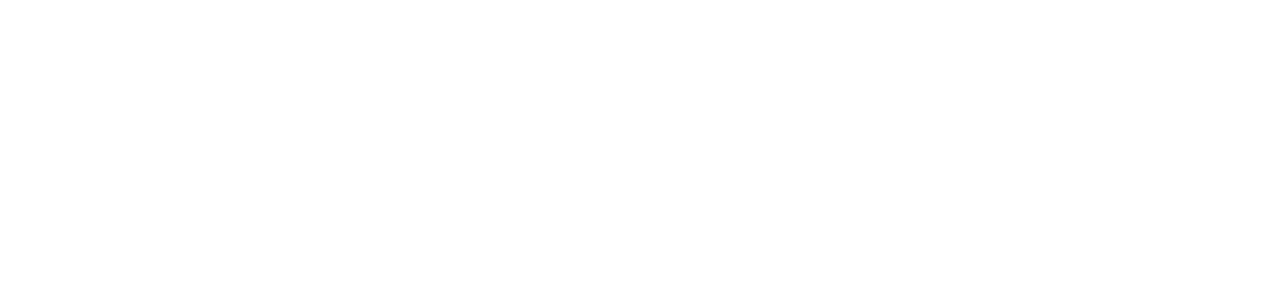
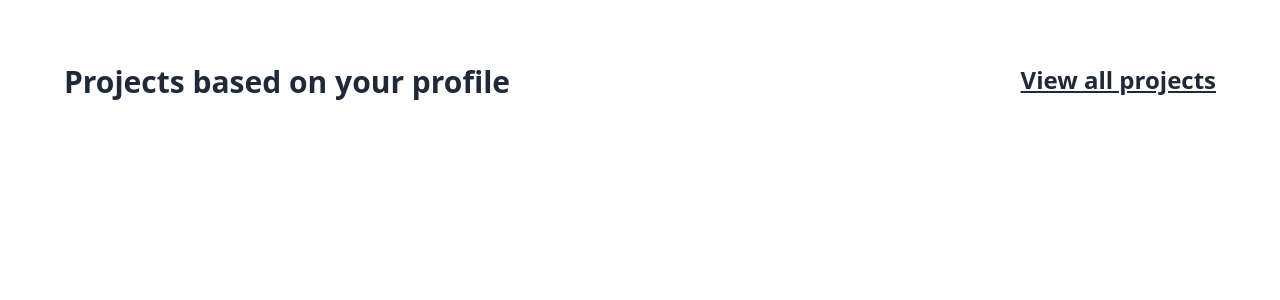
Before and after one commit to AbdumurodovaZulfizar/svelte_cards, a Svelte app: page / in a window 1280 px wide. Shown: the top 300 px of the page. Built offline with nearby package versions, Linux system fonts and the light colour scheme.

Commit message:
Create Card component

```diff
--- a/public/index.html
+++ b/public/index.html
@@ -7,7 +7,7 @@
 	<title>Svelte app</title>
 
 	<link rel='icon' type='image/png' href='/favicon.png'>
-	<link rel='stylesheet' href='/global.css'>
+	<link rel='stylesheet' href='./global.css'>
 	<link rel='stylesheet' href='/build/bundle.css'>
 
 	<script defer src='/build/bundle.js'></script>
--- a/src/App.svelte
+++ b/src/App.svelte
@@ -1,8 +1,17 @@
 <script>
+	import Card from "./Card.svelte";
+	import "tailwindcss/tailwind.css";
 	let name = "Zulfizar Abdumurodova";
 </script>
 
-<main>
+<main class="container w-screen">
+	<div class="p-16 flex justify-between">
+		<h1 class="text-3xl font-sans font-bold text-gray-800">Projects based on your profile</h1>
+		<a href="smth" class="text-2xl font-sans font-bold text-gray-800 underline">View all projects</a>
+	</div>
+	<div class="flex">
+
+	</div>
 </main>
 
 <style>
--- /dev/null
+++ b/src/Card.svelte
@@ -0,0 +1,7 @@
+<script>
+	let name = "Zulfizar Abdumurodova";
+</script>
+
+<main>
+  <h1>{name}</h1>
+</main>
```
Also changed, not shown: src/bundle.js (added, +2 -0 lines).
